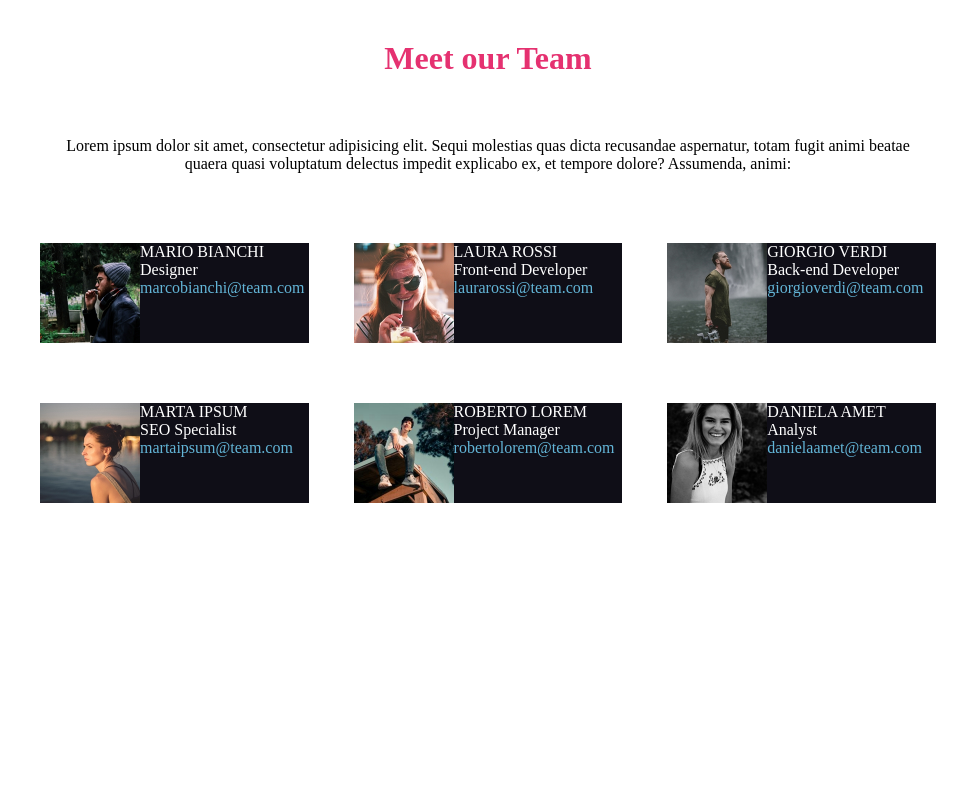
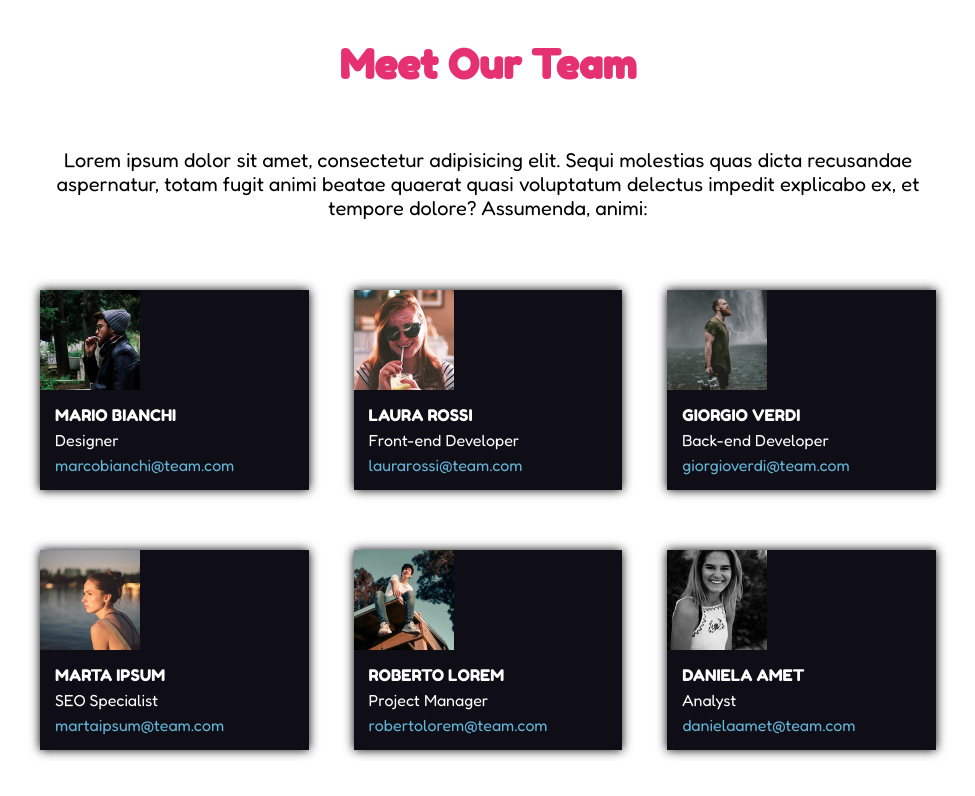
Before and after one commit to alecasentini/html-css-float-cards, a plain HTML site: page index.html in a window 1280 px wide. Shown: the whole page, without its empty margins (152-1127 px from the left). Drawn offline with Linux system fonts and the light colour scheme.

Commit message:
Fix Layout e dimensioni testo

```diff
--- a/assets/css/style.css
+++ b/assets/css/style.css
@@ -2,18 +2,24 @@
     margin: 0;
     padding: 0;
     box-sizing: border-box;
+    font-family: 'Fredoka', sans-serif;
 }
 
 header *{
     text-align: center;
-    padding: 20px;
+    padding: 20px 0;
     width: 70%;
     margin: 20px auto;
-
 }
 
 h1{
     color: #e53170;
+    font-family: 'Fredoka One', cursive;
+    font-size: 40px;
+}
+
+p{
+    font-size: 20px;
 }
 
 main{
@@ -35,7 +41,9 @@ img{
 
 .card{
     background-color: #0f0e17;
-    width: 30%
+    width: 30%;
+    box-shadow: 0 0 10px;
+    font-size: 16px;
 }
 
 .card-1 , .card-2 {
@@ -54,12 +62,22 @@ img{
     float: left;
 }
 
-data{
+.data{
     float: left;
+    padding: 15px;
+    vertical-align: middle;
 }
 
 .name , .position{
     color: white;
+}
+
+.position{
+    margin: 5px 0;
+}
+
+.name{
+    font-family: 'Fredoka One', cursive;
 }
 
 .email{
--- a/index.html
+++ b/index.html
@@ -1,7 +1,13 @@
 <!DOCTYPE html>
 <html lang="en">
 <head>
+    <!-- link css -->
     <link rel="stylesheet" href="./assets/css/style.css">
+
+    <!-- link font -->
+    <link rel="preconnect" href="https://fonts.googleapis.com">
+    <link rel="preconnect" href="https://fonts.gstatic.com" crossorigin>
+    <link href="https://fonts.googleapis.com/css2?family=Fredoka&family=Fredoka+One&display=swap" rel="stylesheet">
     <meta charset="UTF-8">
     <meta http-equiv="X-UA-Compatible" content="IE=edge">
     <meta name="viewport" content="width=device-width, initial-scale=1.0">
@@ -10,9 +16,9 @@
 <body>
     <header>
         <!-- Titolo + paragrafo -->
-        <h1>Meet our Team</h1>
+        <h1>Meet Our Team</h1>
 
-        <p>Lorem ipsum dolor sit amet, consectetur adipisicing elit. Sequi molestias quas dicta recusandae aspernatur, totam fugit animi beatae quaera quasi voluptatum delectus impedit explicabo ex, et tempore dolore? Assumenda, animi:</p>
+        <p>Lorem ipsum dolor sit amet, consectetur adipisicing elit. Sequi molestias quas dicta recusandae aspernatur, totam fugit animi beatae quaerat quasi voluptatum delectus impedit explicabo ex, et tempore dolore? Assumenda, animi:</p>
 
     </header>
 
```
